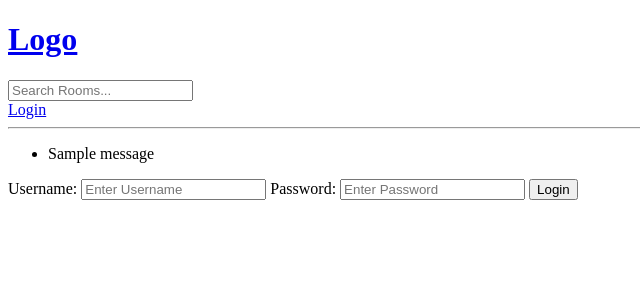
After one commit to robinmuhia/studyapp-clone, a Django app: template cheggclone/base/templates/base/login_register.html in a window 1280 px wide. The commit adds this page. Shown: the top 300 px of the page, without its empty margins (0-640 px from the left). Run offline with Django 4.2, Linux system fonts and the light colour scheme; the template is opened without the code that fills it, so the values that code supplies are empty; tables that the repository leaves empty hold one stand-in row (values such as "Sample post"); one stand-in notice (Sample message) is shown.

Commit message:
added Login functionality

```diff
--- /dev/null
+++ b/cheggclone/base/templates/base/login_register.html
@@ -0,0 +1,14 @@
+{% extends 'main.html' %}
+{% block content %}
+<div>
+    <form method="POST" action="">
+        {% csrf_token %}
+        <label> Username:</label>
+        <input type="text" name="username" placeholder="Enter Username">
+        <label> Password:</label>
+        <input type="password" name="password" placeholder="Enter Password">
+        <input type="submit" value="Login">
+    </form>
+</div>
+
+{% endblock content %}
--- a/cheggclone/base/urls.py
+++ b/cheggclone/base/urls.py
@@ -3,6 +3,7 @@ from . import views
 
 
 urlpatterns = [
+    path('login/',views.login_page,name='login'),
     path('',views.home,name='home'),
     path('room/<str:pk>/',views.room,name='room'),
     path('create-room/',views.create_room,name='create-room'),
--- a/cheggclone/templates/main.html
+++ b/cheggclone/templates/main.html
@@ -7,8 +7,12 @@
     <title>Chegg-clone</title>
   </head>
   <body>
-    {% include 'navbar.html' %}
-    {% block content %}
-    {% endblock %}
+    {% include 'navbar.html' %} {% if messages %}
+    <ul class="messages">
+      {% for message in messages %}
+      <li>{{ message }}</li>
+      {% endfor %}
+    </ul>
+    {% endif %} {% block content %} {% endblock %}
   </body>
 </html>
--- a/cheggclone/templates/navbar.html
+++ b/cheggclone/templates/navbar.html
@@ -1,7 +1,13 @@
 <a href="/">
-    <h1>Logo</h1>
+  <h1>Logo</h1>
 </a>
 <form method="GET" action="{% url 'home' %}">
-    <input type="text" name="q" placeholder="Search Rooms..."/>
+  <input type="text" name="q" placeholder="Search Rooms..." />
 </form>
-<hr>
+
+{% if request.user.is_authenticated %}
+<a href="">Logout</a>
+{% else %}
+<a href="{% url 'login' %}">Login</a>
+{% endif %}
+<hr />
```
Also changed, not shown: cheggclone/base/views.py (+23 -0 lines).
